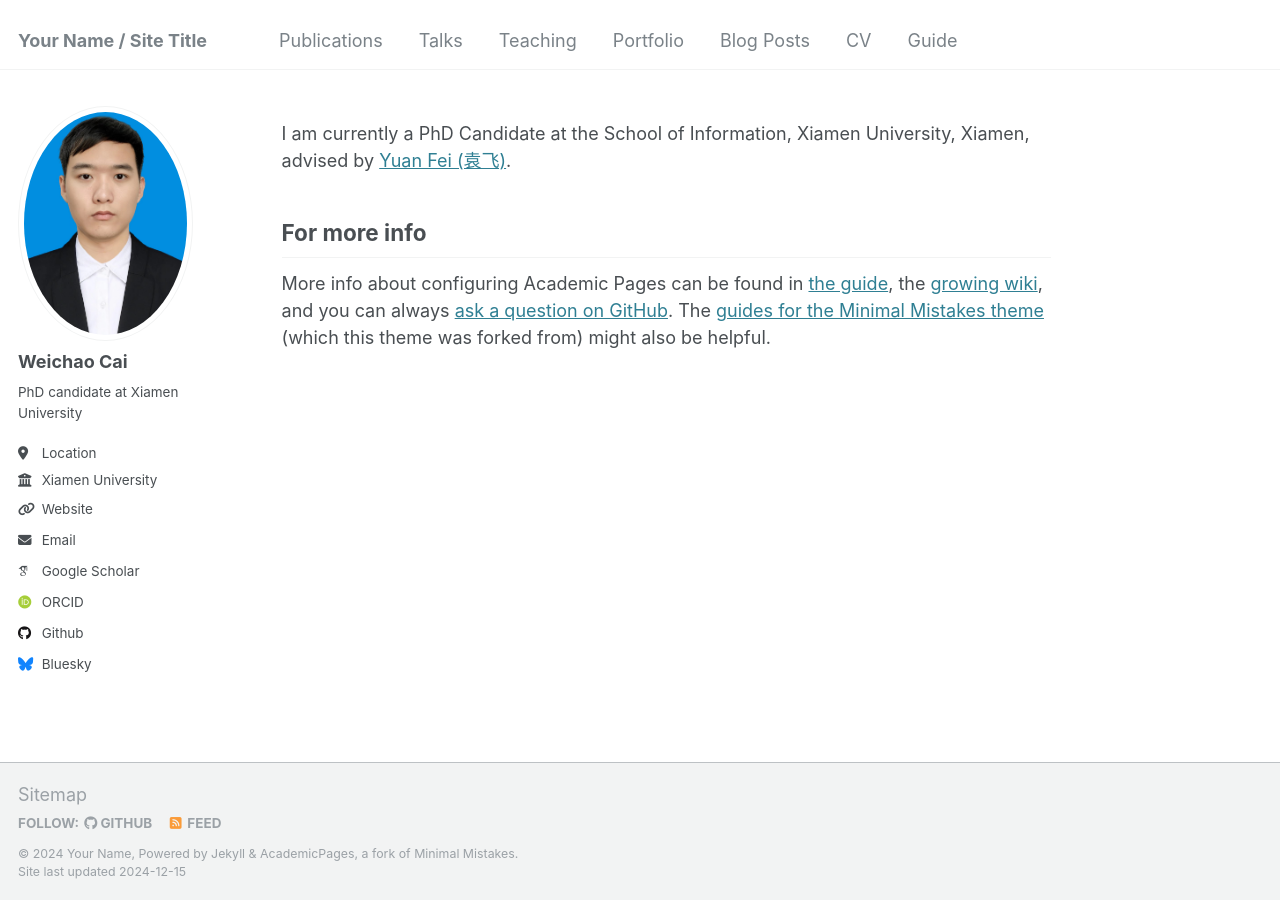
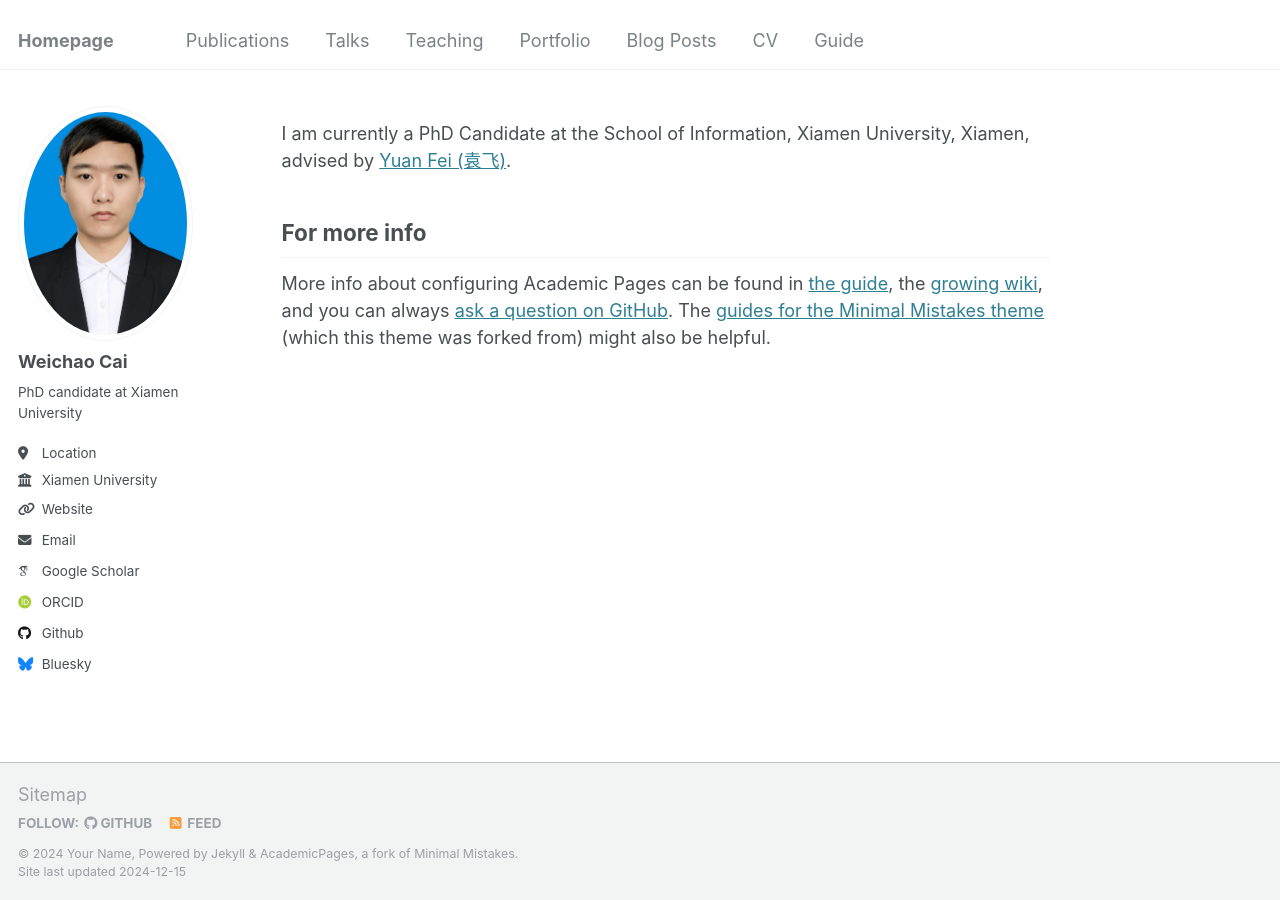
Before and after one commit to GPIOX/weichaocai.github.io, a Jekyll site: the page built from _pages/about.md, in a window 1280 px wide. Built offline with Jekyll 4.4.1, drawn with Linux system fonts in a browser that asks for light colours; some web fonts are replaced.

Commit message:
Update _config.yml

```diff
--- a/_config.yml
+++ b/_config.yml
@@ -8,11 +8,11 @@
 
 # Basic Site Settings
 locale                   : "en-US"
-title                    : "Your Name / Site Title"
+title                    : "Homepage"
 title_separator          : "-"
 name                     : &name "Your Name"
 description              : &description "personal description"
-url                      : https://academicpages.github.io # the base hostname & protocol for your site e.g. "https://[your GitHub username].github.io"
+url                      : https://gpiox.github.io/weichaocai.github.io/ # the base hostname & protocol for your site e.g. "https://[your GitHub username].github.io"
 baseurl                  : "" # the subpath of your site, e.g. "/blog"
 repository               : "academicpages/academicpages.github.io"
 
@@ -27,7 +27,7 @@
   bio              : "PhD candidate at Xiamen University"
   location         : "Location"
   employer         : "Xiamen University"
-  uri              : https://gpiox.github.io/weichaocai.github.io # URL
+  uri              : https://weichaocai.github.io # URL
   email            : "caiweichao0914@stu.xmu.edu.cn"
 
   # Academic websites
```
